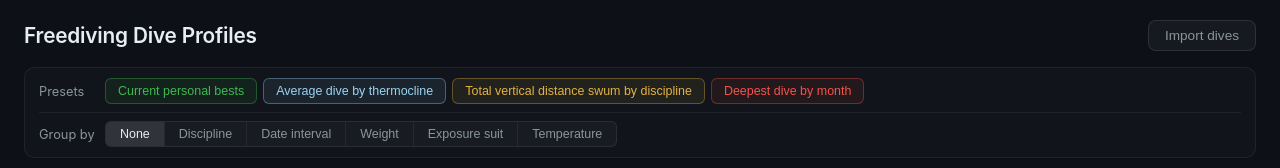
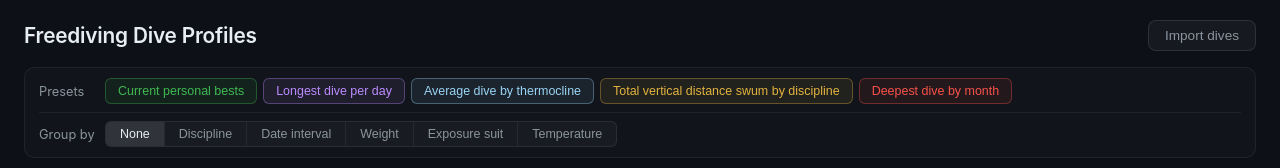
Before and after one commit to drigberg/freediving-data-explorer, a React (Vite) app: page / in a window 1280 px wide. Shown: the top 168 px of the page. Built offline with nearby package versions, Linux system fonts and the light colour scheme; no server answers.

Commit message:
group by day, and add longest dive by day preset

```diff
--- a/src/GroupingControls.tsx
+++ b/src/GroupingControls.tsx
@@ -120,10 +120,15 @@ export default function GroupingControls({
           <div className="grouping-row">
             <span className="grouping-label">Interval</span>
             <SegmentButtons<DateIntervalUnit>
-              options={["month", "quarter", "year"]}
+              options={["day", "month", "quarter", "year"]}
               value={config.dateIntervalUnit}
               onChange={(dateIntervalUnit) => update({ dateIntervalUnit })}
-              labels={{ month: "Month", quarter: "Quarter", year: "Year" }}
+              labels={{
+                day: "Day",
+                month: "Month",
+                quarter: "Quarter",
+                year: "Year",
+              }}
             />
           </div>
         )}
--- a/src/grouping.ts
+++ b/src/grouping.ts
@@ -17,7 +17,7 @@ export type GroupMode =
   | "weight"
   | "exposureSuit"
   | "temperature";
-export type DateIntervalUnit = "month" | "quarter" | "year";
+export type DateIntervalUnit = "day" | "month" | "quarter" | "year";
 export type TemperatureIncrement = 1 | 5 | 10;
 export type TemperatureMode = "max" | "min" | "difference";
 export type DisplayMode = "average" | "maximum";
@@ -108,6 +108,19 @@ export const GROUPING_PRESETS: GroupingPreset[] = [
     filters: (disciplines) => ({
       disciplines: disciplines.filter((d) => !isSafetyDynbDiscipline(d)),
     }),
+  },
+  {
+    id: "longest-dive-by-day",
+    label: "Longest dive per day",
+    config: {
+      groupMode: "dateInterval",
+      dateIntervalUnit: "day",
+      temperatureIncrement: 5,
+      temperatureMode: "difference",
+      displayMode: "maximum",
+      maximumCriterion: "longest",
+      aggregationMode: "none",
+    },
   },
   {
     id: "thermocline",
@@ -213,6 +226,8 @@ function dateIntervalKey(date: Date, unit: DateIntervalUnit): string {
   const y = date.getFullYear();
   const m = date.getMonth();
   switch (unit) {
+    case "day":
+      return `${y}-${m + 1}-${date.getDate()}`;
     case "month": {
       const months = [
         "Jan",
--- a/src/index.css
+++ b/src/index.css
@@ -272,6 +272,23 @@ body,
 .grouping-preset-list button.preset-personal-bests:hover:not(.active) {
   color: #4ac959;
   background: rgba(63, 185, 80, 0.14);
+}
+
+.grouping-preset-list button.preset-longest-dive-by-day {
+  color: #bc8cff;
+  border-color: rgba(188, 140, 255, 0.35);
+  background: rgba(188, 140, 255, 0.08);
+}
+
+.grouping-preset-list button.preset-longest-dive-by-day.active {
+  color: #d2a8ff;
+  border-color: rgba(188, 140, 255, 0.6);
+  background: rgba(188, 140, 255, 0.22);
+}
+
+.grouping-preset-list button.preset-longest-dive-by-day:hover:not(.active) {
+  color: #c9a0ff;
+  background: rgba(188, 140, 255, 0.14);
 }
 
 .grouping-preset-list button.preset-thermocline {
```
